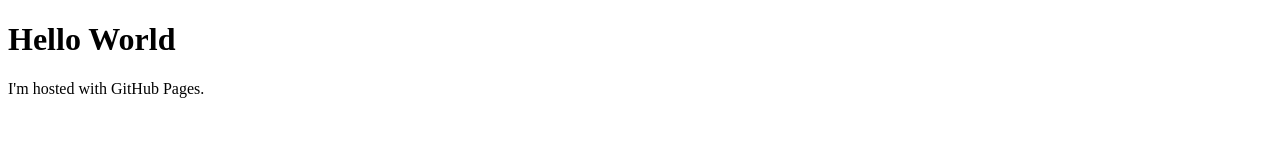
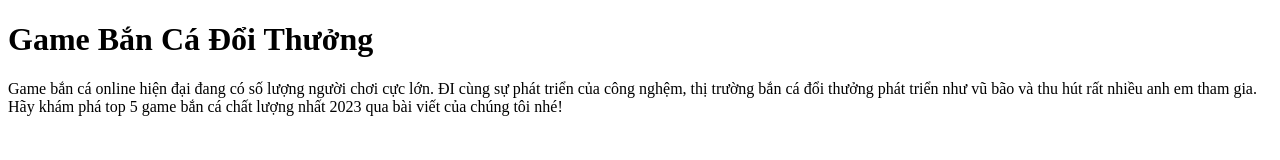
Before and after one commit to gamebancadoithuong79/bancadoithuong.github.io, a plain HTML site: page index.html in a window 1280 px wide. Drawn offline with Linux system fonts and the light colour scheme.

Commit message:
Update index.html

```diff
--- a/index.html
+++ b/index.html
@@ -1,7 +1,7 @@
 <!DOCTYPE html>
 <html>
 <body>
-<h1>Hello World</h1>
-<p>I'm hosted with GitHub Pages.</p>
+<h1>Game Bắn Cá Đổi Thưởng</h1>
+<p>Game bắn cá online hiện đại đang có số lượng người chơi cực lớn. ĐI cùng sự phát triển của công nghệm, thị trường bắn cá đổi thưởng phát triển như vũ bão và thu hút rất nhiều anh em tham gia. Hãy khám phá top 5 game bắn cá chất lượng nhất 2023 qua bài viết của chúng tôi nhé!</p>
 </body>
 </html>
```
